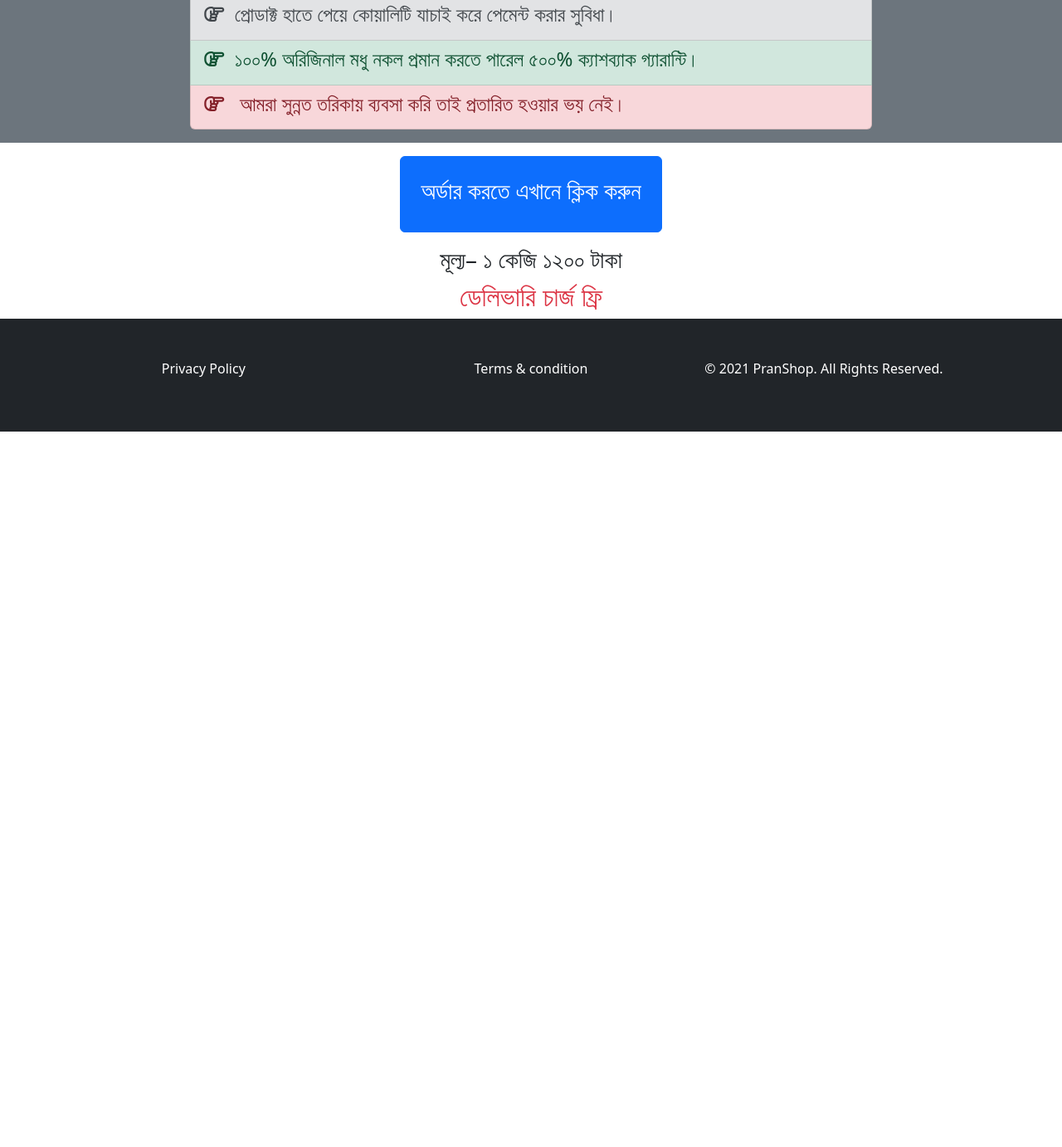
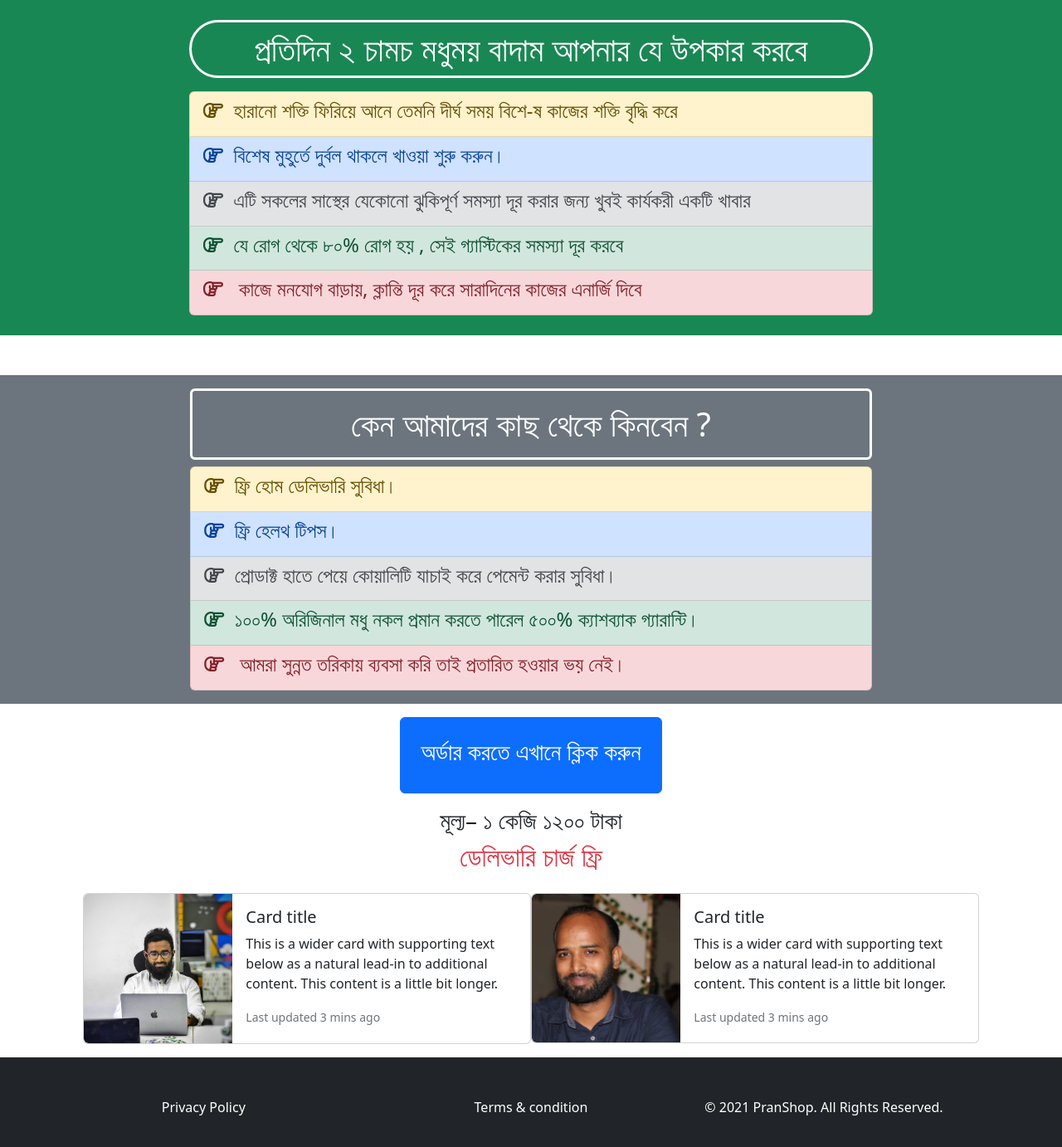
Before and after one commit to shourovdigital/bastob, a plain HTML site: page index.html in a window 1280 px wide. Shown: the part 1885-3267 px from the top of the page at 83% size. Before the commit the page ends 2405 px from the top, so only its background shows below. Drawn offline with nearby package versions, Linux system fonts and the light colour scheme.

Commit message:
content image & review section added

```diff
--- a/index.html
+++ b/index.html
@@ -244,6 +244,12 @@
         </div>
     </section>
 
+    <section class="container mb-5">
+        <div class="banner-img d-flex justify-content-center">
+            <img class="img-fluid" src="./images/content-img.png" alt="">
+        </div>
+    </section>
+
 <!-- benefit section started  -->
     <section class="container-fluid text-bg-success p-3 mb-5 pb-4">
         <div class="row">
@@ -379,6 +385,39 @@
     </section>
 <!-- end order section end -->
 
+        <!-- review section start  -->
+        <section class="container d-flex justify-content-center align-items-center mt-3">
+            <div class="card mb-3" style="max-width: 540px;">
+                <div class="row g-0">
+                    <div class="col-md-4">
+                    <img src="./images/ar.jpg" class="img-fluid rounded-start" alt="...">
+                    </div>
+                    <div class="col-md-8">
+                    <div class="card-body">
+                        <h5 class="card-title">Card title</h5>
+                        <p class="card-text">This is a wider card with supporting text below as a natural lead-in to additional content. This content is a little bit longer.</p>
+                        <p class="card-text"><small class="text-muted">Last updated 3 mins ago</small></p>
+                    </div>
+                    </div>
+                </div>
+            </div>
+            <div class="card mb-3" style="max-width: 540px;">
+                <div class="row g-0">
+                    <div class="col-md-4">
+                    <img src="./images/ra.jpg" class="img-fluid rounded-start" alt="...">
+                    </div>
+                    <div class="col-md-8">
+                    <div class="card-body">
+                        <h5 class="card-title">Card title</h5>
+                        <p class="card-text">This is a wider card with supporting text below as a natural lead-in to additional content. This content is a little bit longer.</p>
+                        <p class="card-text"><small class="text-muted">Last updated 3 mins ago</small></p>
+                    </div>
+                    </div>
+                </div>
+            </div>
+        </section>
+        <!-- review section end  -->
+
     <!-- footer section started -->
     <footer class="container-fluid bg-dark">
         <div class="row p-5">
```
Also changed, not shown: images/ar.jpg (added), images/ra.jpg (added), 2 other files.
